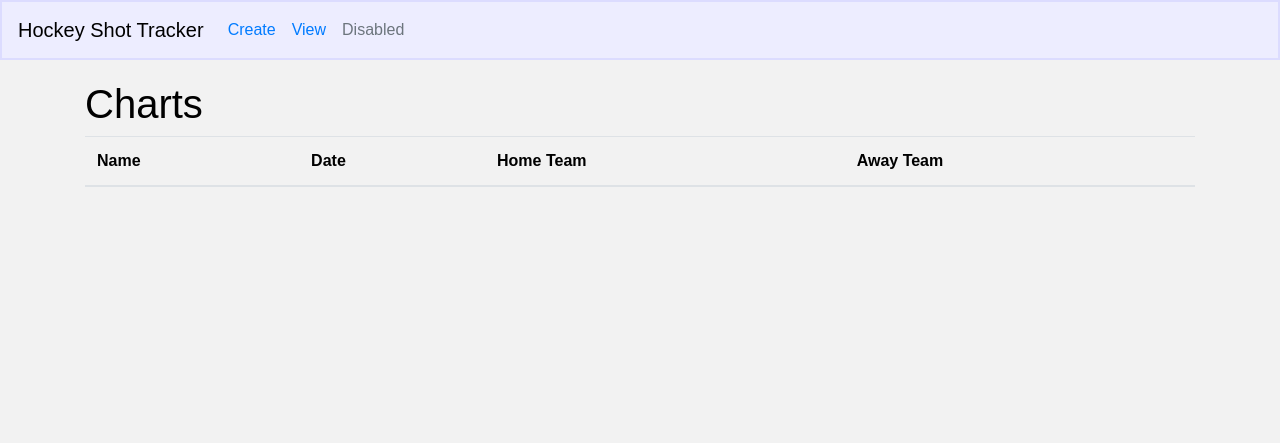
After one commit to cdeimer/HockeyProject, a Flask app: page /list_charts in a window 1280 px wide. The commit adds this page. Shown: the top 443 px of the page. Run offline with Flask 2, Linux system fonts and the light colour scheme; data that the repository does not hold is empty.

Commit message:
add chart list page

```diff
--- a/app.py
+++ b/app.py
@@ -1,7 +1,7 @@
 import io
 import json
 from flask import Flask, render_template, request, redirect, send_file
-from dao import get_chart_info, save_chart_dao
+from dao import get_chart_info, get_all_charts, save_chart_dao
 
 from plot_export import plot_export
 
@@ -52,6 +52,26 @@ def save_chart():
 
     return redirect(f'/chart/{last_row_id}')
 
+@app.route('/list_charts', methods=['GET'])
+def list_charts():
+    """
+    Show a list of all charts in the database
+    """
+
+    charts = get_all_charts()
+    new_charts = []
+    for chart in charts:
+        id, name, date, home_team, away_team = chart
+        new_charts.append({
+            'chart_id': id,
+            'chart_name': name,
+            'chart_date': date,
+            'home_team': home_team,
+            'away_team': away_team
+        })
+    print(new_charts)
+    return render_template('list.html', charts=new_charts)
+
 @app.route('/export_chart', methods=['GET'])
 def export_chart():
     chart_id = request.args.get('chart_id')
--- a/dao.py
+++ b/dao.py
@@ -13,6 +13,15 @@ def get_chart_info(chart_id):
     conn.close()
 
     return chart_info
+
+def get_all_charts():
+    conn = get_db_connection()
+    c = conn.cursor()
+    c.execute('SELECT ROWID AS chart_id, name AS chart_name, date AS chart_date, home_team, away_team FROM charts')
+    charts = c.fetchall()
+    conn.close()
+
+    return charts
 
 def save_chart_dao(chart_info):
 
--- a/static/css/layout.css
+++ b/static/css/layout.css
@@ -27,6 +27,12 @@ body {
     padding: 30px 0 50px 0;
     text-align: center;
     margin-bottom: 35px;
+}
+
+.navbar {
+    background-color: #ededff;
+    border: 2px solid #dcdcff;
+    margin-bottom: 20px;
 }
 
 form {
--- a/templates/layout.html
+++ b/templates/layout.html
@@ -15,7 +15,26 @@
 <body>
     <div id="header">
         {% block header %}
-        <h1>Hockey Shot Tracker</h1>
+        <nav class="navbar navbar-expand-lg">
+            <a class="navbar-brand">Hockey Shot Tracker</a>
+            <button class="navbar-toggler" type="button" data-toggle="collapse" data-target="#navbarSupportedContent" aria-controls="navbarSupportedContent" aria-expanded="false" aria-label="Toggle navigation">
+              <span class="navbar-toggler-icon"></span>
+            </button>
+
+            <div class="collapse navbar-collapse" id="navbarSupportedContent">
+              <ul class="navbar-nav mr-auto">
+                <li class="nav-item active">
+                  <a class="nav-link" href="/">Create<span class="sr-only">(current)</span></a>
+                </li>
+                <li class="nav-item">
+                  <a class="nav-link" href="/list_charts">View</a>
+                </li>
+                <li class="nav-item">
+                  <a class="nav-link disabled" href="#">Disabled</a>
+                </li>
+              </ul>
+            </div>
+          </nav>
         {% endblock %}
     </div>
     <div id="content">
--- /dev/null
+++ b/templates/list.html
@@ -0,0 +1,36 @@
+{% extends "layout.html" %}
+{% block content %}
+<div class="container">
+  <div class="row">
+    <div class="col-12">
+      <h1>Charts</h1>
+    </div>
+  </div>
+  <div class="row">
+    <div class="col-12">
+      <table class="table table-striped">
+        <thead>
+          <tr>
+            <th scope="col">Name</th>
+            <th scope="col">Date</th>
+            <th scope="col">Home Team</th>
+            <th scope="col">Away Team</th>
+          </tr>
+        </thead>
+        <tbody>
+          {% for chart in charts[::-1] %}
+          <tr>
+            <td>
+                <a href="/chart/{{ chart.chart_id }}">{{ chart.chart_name }}</a>
+            </td>
+            <td>{{ chart.chart_date }}</td>
+            <td>{{ chart.home_team }}</td>
+            <td>{{ chart.away_team }}</td>
+          </tr>
+          {% endfor %}
+        </tbody>
+      </table>
+    </div>
+  </div>
+</div>
+{% endblock %}
```
